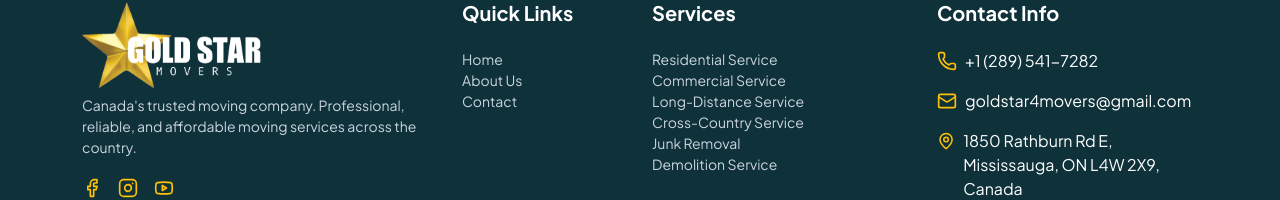
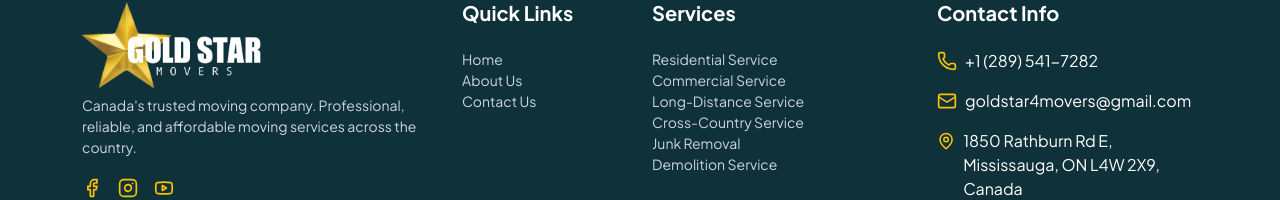
Before and after one commit to Manav7777/goldstar-FE, a Next.js app: page / in a window 1280 px wide. Shown: the part 4665-4865 px from the top of the page. Built offline with nearby package versions, Linux system fonts and the light colour scheme.

Commit message:
Update Footer.tsx

```diff
--- a/components/Footer/Footer.tsx
+++ b/components/Footer/Footer.tsx
@@ -167,7 +167,7 @@ const Footer = () => {
                     href="/contact"
                     className="text-gray-300 text-decoration-none"
                   >
-                    Contact
+                    Contact Us
                   </Link>
                 </li>
               </ul>
```
